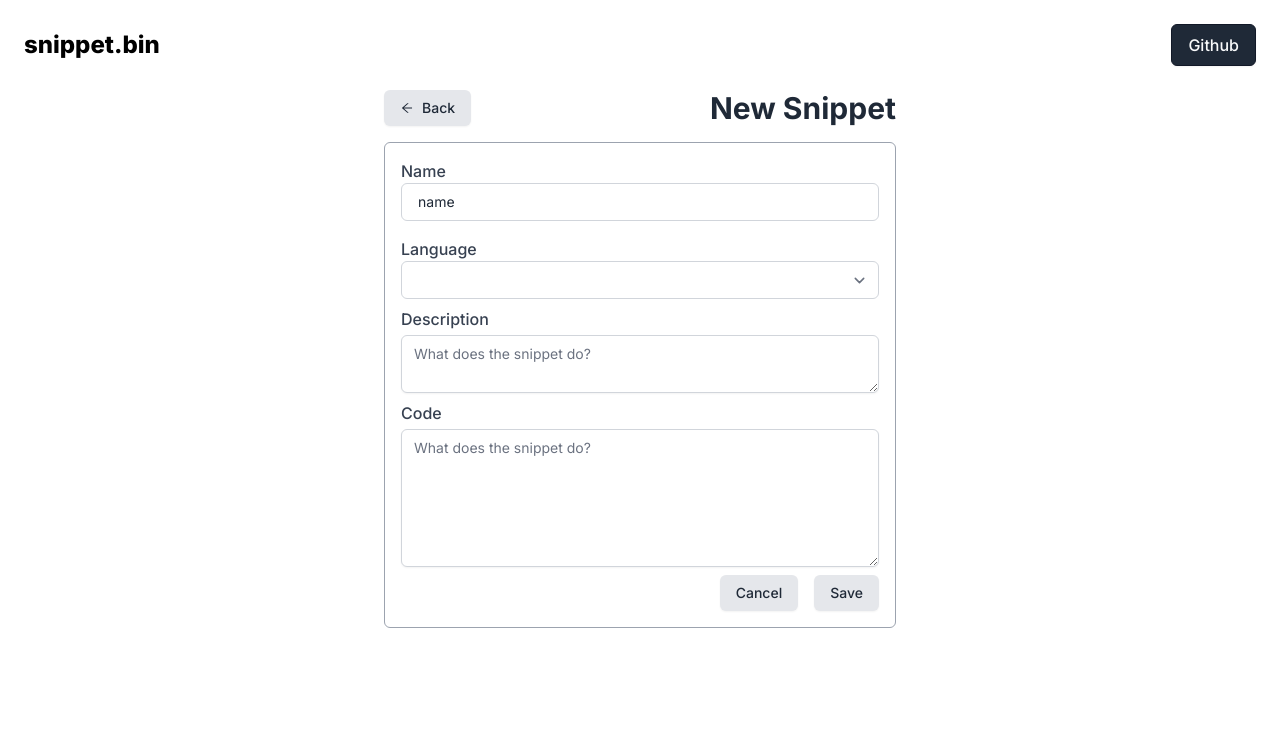
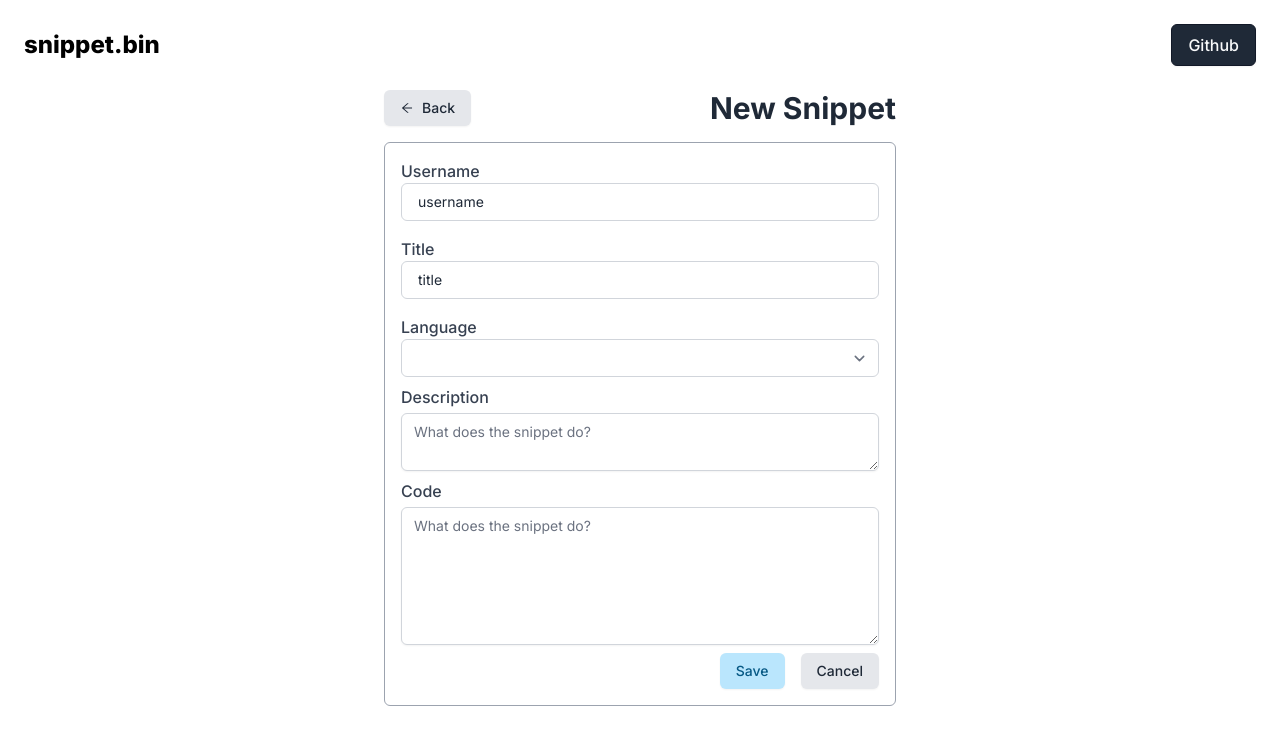
Before and after one commit to asfian99/automatic-octo-carnival, a Next.js app: page /new in a window 1280 px wide. Shown: the top 744 px of the page. Built offline with nearby package versions, Linux system fonts and the light colour scheme.

Commit message:
add username form & successfully connect to mongodb atlas

```diff
--- a/components/Snippet.tsx
+++ b/components/Snippet.tsx
@@ -23,13 +23,14 @@ export default function Snippet() {
   };
   return (
     <div className="p-4 rounded-md my-2 border border-gray-400">
-      <div className="flex items-center justify-between mb-2">
-        <h2 className="text-xl text-gray-800 font-bold">snippet.data.name</h2>
-        <span className="font-bold text-sm text-blue-800 px-2 py-1 rounded-lg ">
+      <div className="flex flex-col-reverse md:flex-row items-start md:items-center justify-between">
+        <h2 className="text-xl text-gray-800 font-bold">snippet.data.title</h2>
+        <span className="font-bold text-sm text-blue-800 md:px-2 py-1 rounded-lg ">
           snippet.data.language
         </span>
       </div>
-      <p className="text-gray-900 mb-4">snippet.data.description</p>
+      <p className="text-blue-800 font-medium mb-2">snippet.data.username</p>
+      <p className="text-gray-700 mb-4">snippet.data.description</p>
 
       <Code code="snippet.data.code" />
 
--- a/components/SnippetForm.tsx
+++ b/components/SnippetForm.tsx
@@ -1,27 +1,45 @@
 import React from "react";
+import axios from "axios";
 import { useRouter } from "next/router";
 import { useForm } from "react-hook-form";
 import Link from "next/link";
 
 export interface snippetType {
-  data: {
-    code: string;
-    language: string;
-    description: string;
-    name: string;
-  };
+  username: string;
+  title: string;
+  language: string;
+  description: string;
+  code: string;
 }
 
 function SnippetForm({ snippet }) {
   const router = useRouter();
   const { register, handleSubmit, errors, reset } = useForm({
     defaultValues: {
-      code: snippet ? snippet.data.code : "",
+      username: snippet ? snippet.data.username : "",
+      title: snippet ? snippet.data.title : "",
       language: snippet ? snippet.data.language : "",
       description: snippet ? snippet.data.description : "",
-      name: snippet ? snippet.data.name : "",
+      code: snippet ? snippet.data.code : "",
     },
   });
+
+  const createSnippet = async (data: snippetType) => {
+    const { username, title, language, description, code } = data;
+    try {
+      const resData = await axios.post("/api/createSnippet", {
+        username,
+        title,
+        language,
+        description,
+        code,
+      });
+      console.log(resData.data);
+      router.push("/");
+    } catch (err) {
+      console.log(err);
+    }
+  };
 
   return (
     <>
@@ -29,17 +47,34 @@ function SnippetForm({ snippet }) {
         <form action="">
           <div className="mb-4">
             <label
-              htmlFor="name"
+              htmlFor="username"
               className="block text-md font-medium text-gray-700"
             >
-              Name
+              Username
             </label>
             <input
               type="text"
-              id="name"
-              name="name"
+              id="username"
+              name="username"
               className="focus:ring-blue-500 focus:border-blue-500 block w-full pl-4 pr-12 sm:text-sm border-gray-300 rounded-md"
-              placeholder="Snippet Name"
+              placeholder="Username"
+              ref={register({ required: true })}
+            />
+          </div>
+
+          <div className="mb-4">
+            <label
+              htmlFor="title"
+              className="block text-md font-medium text-gray-700"
+            >
+              Title
+            </label>
+            <input
+              type="text"
+              id="title"
+              name="title"
+              className="focus:ring-blue-500 focus:border-blue-500 block w-full pl-4 pr-12 sm:text-sm border-gray-300 rounded-md"
+              placeholder="Snippet Title"
               ref={register({ required: true })}
             />
           </div>
@@ -95,14 +130,14 @@ function SnippetForm({ snippet }) {
             ></textarea>
           </div>
           <div className="justify-self-end space-x-4">
+            <button className="bg-blue-200 hover:bg-blue-300 text-blue-800 font-medium text-sm py-2 px-4 inline-flex items-center space-x-2 shadow-sm rounded-md focus:outline-none focus:shadow-outline">
+              Save
+            </button>
             <Link href="/">
               <button className="bg-gray-200 hover:bg-gray-300 text-gray-800 font-medium text-sm py-2 px-4 inline-flex items-center space-x-2 shadow-sm rounded-md focus:outline-none focus:shadow-outline">
                 Cancel
               </button>
             </Link>
-            <button className="bg-gray-200 hover:bg-gray-300 text-gray-800 font-medium text-sm py-2 px-4 inline-flex items-center space-x-2 shadow-sm rounded-md focus:outline-none focus:shadow-outline">
-              Save
-            </button>
           </div>
         </form>
       </div>
--- a/package.json
+++ b/package.json
@@ -10,7 +10,9 @@
   "dependencies": {
     "@tailwindcss/forms": "^0.2.1",
     "autoprefixer": "^10.2.3",
+    "axios": "^0.21.1",
     "faunadb": "^4.0.0",
+    "mongodb": "^3.6.3",
     "next": "10.0.5",
     "postcss": "^8.2.4",
     "react": "17.0.1",
@@ -21,6 +23,7 @@
     "tailwindcss": "^2.0.2"
   },
   "devDependencies": {
+    "@types/mongodb": "^3.6.3",
     "@types/node": "^14.14.22",
     "@types/react": "^17.0.0",
     "typescript": "^4.1.3"
--- /dev/null
+++ b/pages/api/createSnippet.ts
@@ -0,0 +1,7 @@
+// Next.js API route support: https://nextjs.org/docs/api-routes/introduction
+import { NextApiRequest, NextApiResponse } from "next";
+
+export default (req: NextApiRequest, res: NextApiResponse) => {
+  res.statusCode = 200;
+  res.json({ name: "John Doe" });
+};
--- /dev/null
+++ b/pages/api/deleteSnippet.ts
@@ -0,0 +1,7 @@
+// Next.js API route support: https://nextjs.org/docs/api-routes/introduction
+import { NextApiRequest, NextApiResponse } from "next";
+
+export default (req: NextApiRequest, res: NextApiResponse) => {
+  res.statusCode = 200;
+  res.json({ name: "John Doe" });
+};
--- /dev/null
+++ b/pages/api/snippets.ts
@@ -0,0 +1,11 @@
+// Next.js API route support: https://nextjs.org/docs/api-routes/introduction
+import { NextApiRequest, NextApiResponse } from "next";
+import { connectToDatabase } from "../../utils/mongodb";
+
+export default async (req: NextApiRequest, res: NextApiResponse) => {
+  const { db } = await connectToDatabase();
+
+  const snippets = await db.collection("snippets").find().limit(10).toArray();
+
+  res.status(200).json(snippets);
+};
--- /dev/null
+++ b/pages/api/updateSnippet.ts
@@ -0,0 +1,7 @@
+// Next.js API route support: https://nextjs.org/docs/api-routes/introduction
+import { NextApiRequest, NextApiResponse } from "next";
+
+export default (req: NextApiRequest, res: NextApiResponse) => {
+  res.statusCode = 200;
+  res.json({ name: "John Doe" });
+};
--- a/pages/new.tsx
+++ b/pages/new.tsx
@@ -7,12 +7,13 @@ import type { snippetType } from "../components/SnippetForm";
 
 function New() {
   const router = useRouter();
-  const data: snippetType = {
+  const data = {
     data: {
-      code: "code",
+      username: "username",
+      title: "title",
       language: "language",
       description: "description",
-      name: "name",
+      code: "code",
     },
   };
   return (
--- /dev/null
+++ b/utils/fauna.ts
@@ -0,0 +1,3 @@
+import * as faunadb from "faunadb";
+const faunaClient = new faunadb.Client({ secret: process.env.FAUNA_SECRET });
+const q = faunadb.query;
--- /dev/null
+++ b/utils/mongodb.ts
@@ -0,0 +1,60 @@
+import { MongoClient } from "mongodb";
+
+const { MONGODB_URI, MONGODB_DB } = process.env;
+
+declare global {
+  namespace NodeJS {
+    interface Global {
+      document: Document;
+      window: Window;
+      navigator: Navigator;
+      mongo: any;
+    }
+  }
+}
+
+if (!MONGODB_URI) {
+  throw new Error(
+    "Please define the MONGODB_URI environment variable inside .env.local"
+  );
+}
+
+if (!MONGODB_DB) {
+  throw new Error(
+    "Please define the MONGODB_DB environment variable inside .env.local"
+  );
+}
+
+/**
+ * Global is used here to maintain a cached connection across hot reloads
+ * in development. This prevents connections growing exponentially
+ * during API Route usage.
+ */
+
+let cached = global.mongo;
+
+if (!cached) {
+  cached = global.mongo = { conn: null, promise: null };
+}
+
+export async function connectToDatabase() {
+  if (cached.conn) {
+    return cached.conn;
+  }
+
+  if (!cached.promise) {
+    const opts = {
+      useNewUrlParser: true,
+      useUnifiedTopology: true,
+    };
+
+    cached.promise = MongoClient.connect(MONGODB_URI, opts).then((client) => {
+      return {
+        client,
+        db: client.db(MONGODB_DB),
+      };
+    });
+  }
+  cached.conn = await cached.promise;
+  return cached.conn;
+}
```
Also changed, not shown: utils/schema.graphql (added, +13 -0 lines), 1 other file (tests, documents, lock files or other folders).
